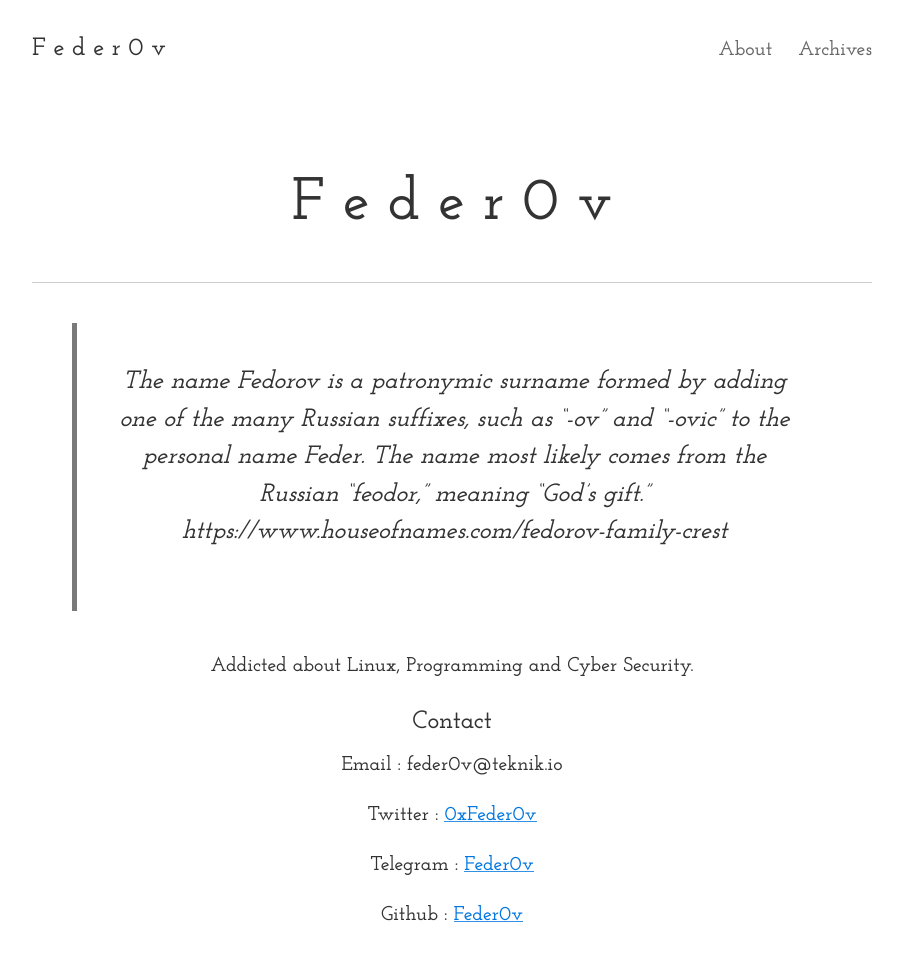
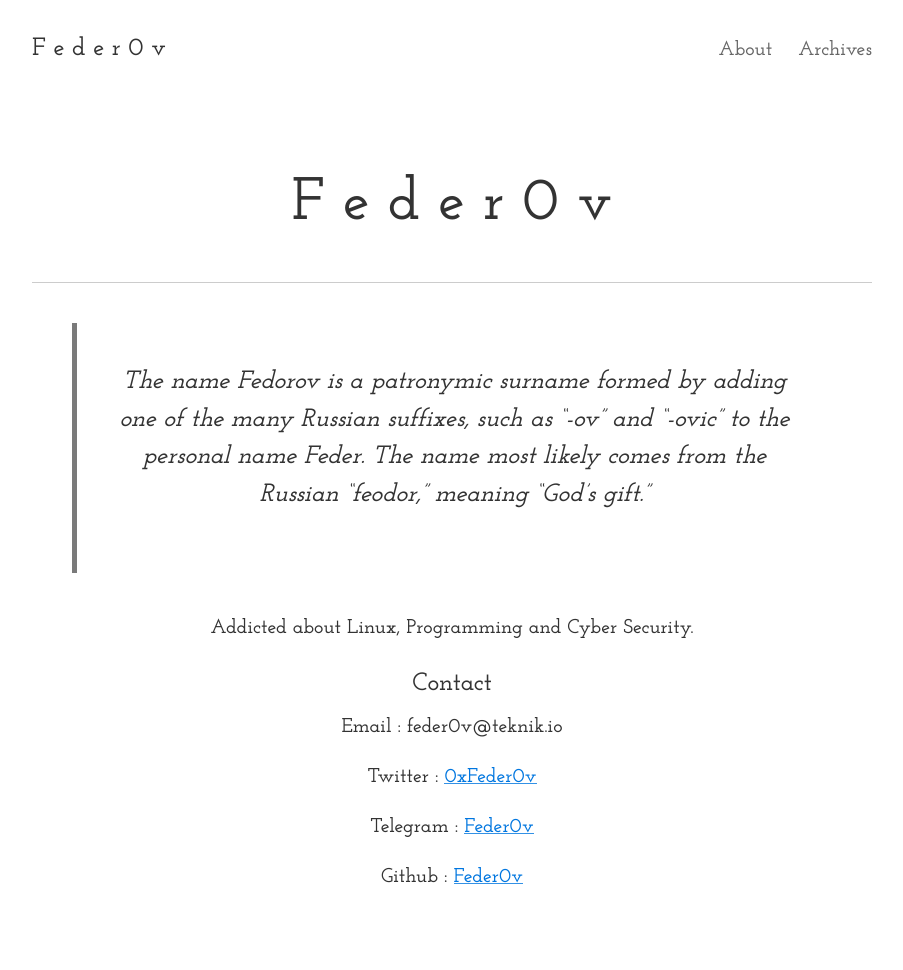
Before and after one commit to feder0v/feder0v.github.io, a Jekyll site: the page built from about.md, in a window 1280 px wide. Shown: the whole page, without its empty margins (188-1091 px from the left). Built offline with Jekyll 4.4.1, drawn with Linux system fonts in a browser that asks for light colours; after the commit the page ends 932 px from its top, so only the background shows below that; part of the change alters nothing that is shown.

Commit message:
Update about.md

```diff
--- a/about.md
+++ b/about.md
@@ -9,7 +9,6 @@ tags: about
 
 ---
 >The name Fedorov is a patronymic surname formed by adding one of the many Russian suffixes, such as "-ov" and "-ovic" to the personal name **Feder**. The name most likely comes from the Russian "feodor," meaning **"God's gift."**
-_https://www.houseofnames.com/fedorov-family-crest_
 
 Addicted about Linux, Programming and Cyber Security.
 
```
